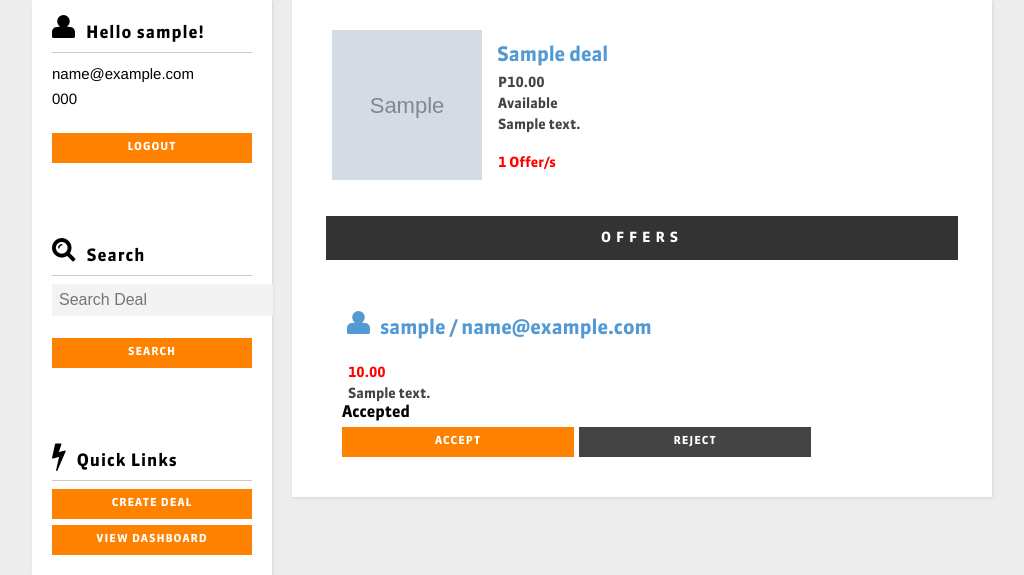
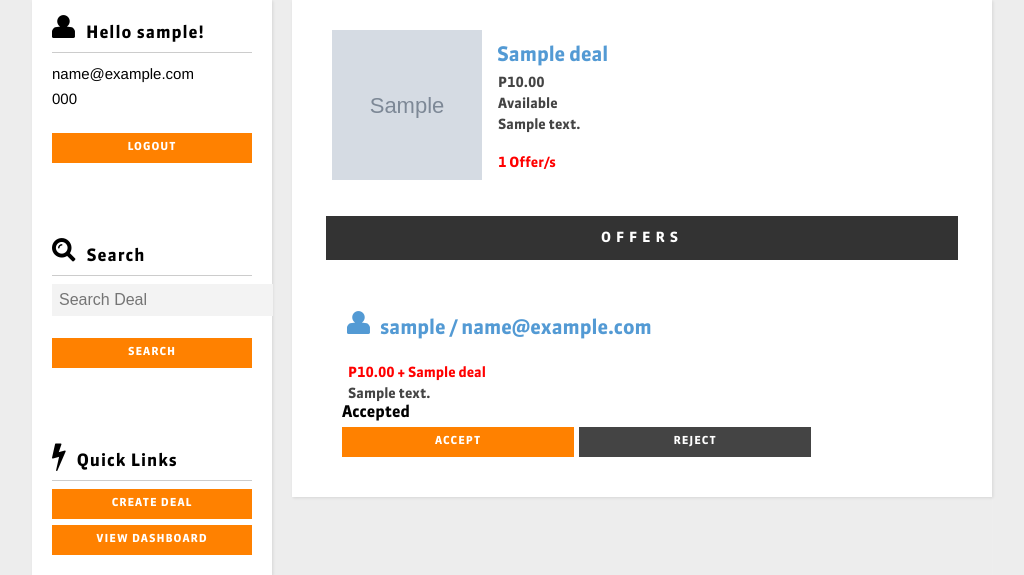
Before and after one commit to rodxavier/devcup2013, a Django app: page /deal/1/ in a window 1280 px wide. Shown: the part 136-711 px from the top of the page, without its empty margins (128-1152 px from the left). Run offline with Django 3.2, Linux system fonts and the light colour scheme; a user stored in the database is signed in; tables that the repository leaves empty hold one stand-in row (values such as "Sample post"); grey boxes marked "Sample" are stand-in pictures.

Commit message:
Deal offer with another deal

```diff
--- a/djangoproject/djangoproject/views.py
+++ b/djangoproject/djangoproject/views.py
@@ -42,10 +42,13 @@ def deal(request, id):
 
     d = Deal.objects.get(pk=id)
 
+    user_available_deals = Deal.objects.filter(owner=request.user, is_available=True)
+
     data = {
         'deal': d,
         'yours': d.owner == request.user,
-        'offers': d.deal_offered_to.all()
+        'offers': d.deal_offered_to.all(),
+        'user_available_deals': user_available_deals
     }
 
     return rb.render_to_response("deal_page", data, request)
--- a/djangoproject/marketplace/models.py
+++ b/djangoproject/marketplace/models.py
@@ -48,6 +48,16 @@ class Offer(models.Model):
     def __unicode__(self):
         return self.description
 
+    @property
+    def offer_string(self):
+        if not self.amount:
+            return self.deal_owned.title
+
+        if not self.deal_owned:
+            return 'P' + str(self.amount)
+
+        return 'P' + str(self.amount) + " + " + self.deal_owned.title
+
     def accept_offer(self):
         self.is_accepted = True
         do = self.deal_offered_to
--- a/djangoproject/static/js/application.js
+++ b/djangoproject/static/js/application.js
@@ -34,6 +34,13 @@ App.initialize_create_offer_form = function() {
 }
 
 App.initialize_deal_tile = function() {
+  $('.deal-owned').click(function(){
+    $el = $(this);
+    var deal_id = $el.attr('deal-id');
+
+    window.location = '/deal/' + deal_id + '/';
+  });
+
   $('.dashboard-content .deal-div, .search-results-content .deal-div').click(function() {
     var $el = $(this);
     var deal_id = $el.attr('deal-id');
--- a/djangoproject/templates/djangoproject/deal_page.html
+++ b/djangoproject/templates/djangoproject/deal_page.html
@@ -11,11 +11,15 @@
 	        <div class='title-box'>Offers</div>
             {% for offer in offers %}
 
+                {% if offer.deal_owned %}
+		        <div class='deal deal-owned' deal-id='{{ offer.deal_owned.id }}'>
+                {% else %}
 		        <div class='deal'>
+                {% endif %}
 			        <div class='left deal-details'>
 				        <div class='text-2 icon icon-user'>{{ offer.owner.username }} / {{ offer.owner.email }}</div>
 				        <br />
-				        <div class='text-6'>{{ offer.amount }}</div>
+				        <div class='text-6'>{{ offer.offer_string }}</div>
 				        <div class='text-3'>{{ offer.description }}</div>
                         {% if offer.is_accepted %}
                             <div class='5'>Accepted</div>
@@ -46,6 +50,13 @@
                         <input type='hidden' name='deal_offered_to' value='{{ deal.id }}' />
 				        <input type='text' class='amount-field long-field' placeholder='Amount' name='amount' />
 				        <input type='text' class='description-field long-field' placeholder='Description' name='description' />
+                        {% ifnotequal user_available_deals.length 0 %}
+                            <select name='deal_owned'>
+                                {% for d in user_available_deals %}
+                                    <option value="{{ d.id }}">{{ d.title }}</option>
+                                {% endfor %}
+                            </select>
+                        {% endifnotequal %}
                     </form>
 				    <br /><br /><br />
 				    <div class='button w200 accept submit-offer'>Submit</div>
```
